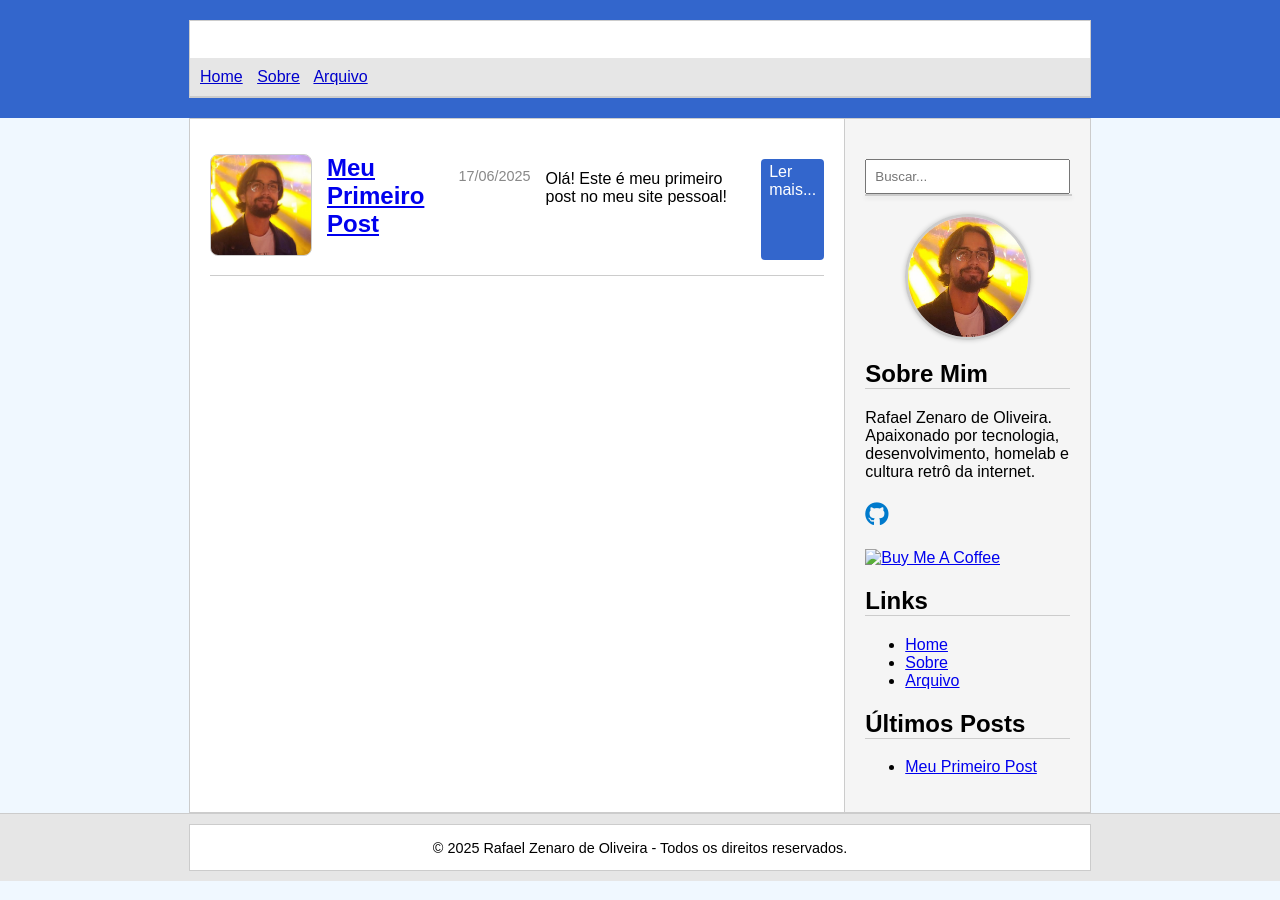
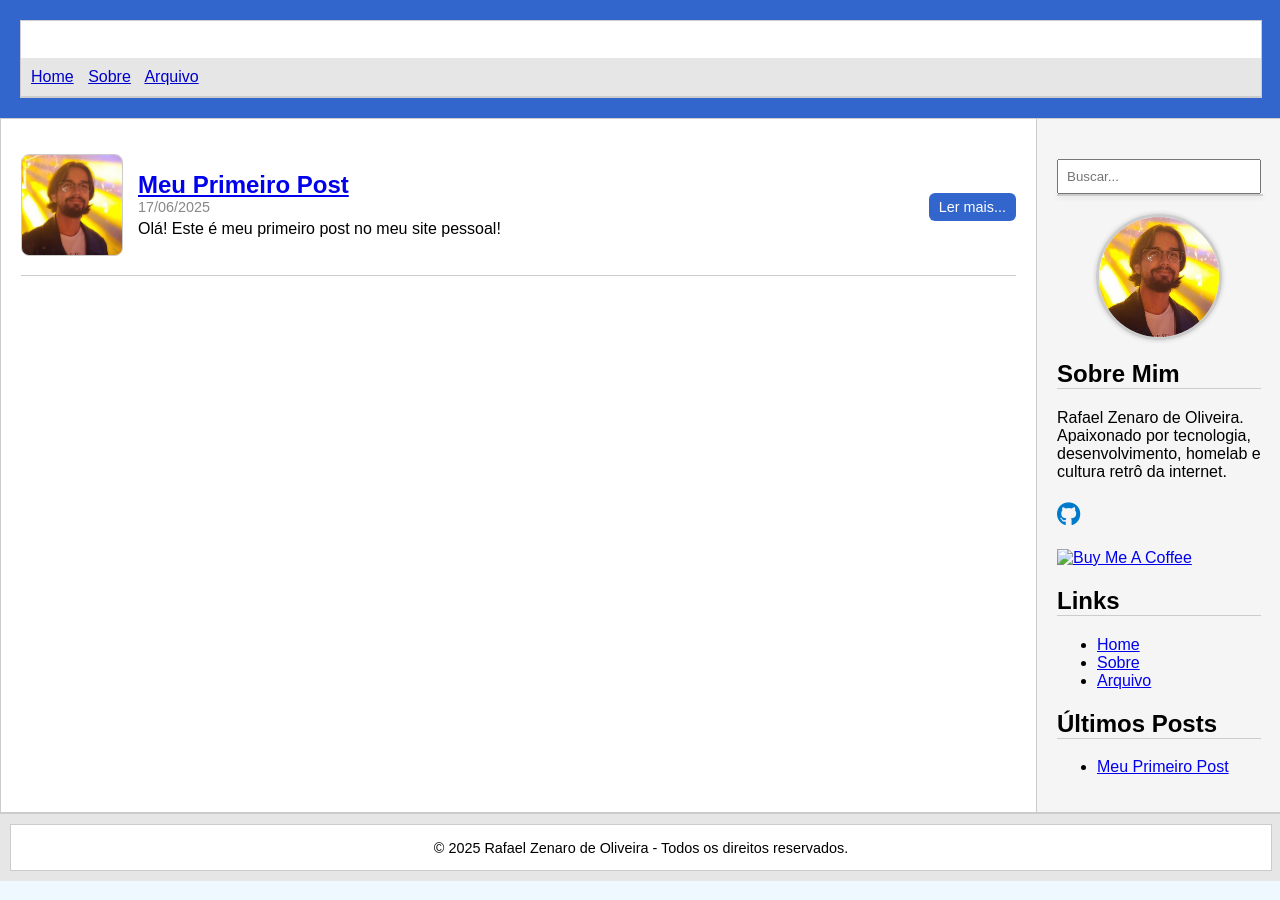
Before and after one commit to zenaror/zenaror.github.io, a Jekyll site: the page built from index.html, in a window 1280 px wide. Built offline with Jekyll 4.4.1, drawn with Linux system fonts in a browser that asks for light colours.

Commit message:
Atualiza Site

```diff
--- a/_layouts/home.html
+++ b/_layouts/home.html
@@ -2,7 +2,7 @@
 layout: default
 ---
 {% for post in site.posts %}
-  <div class="post-preview">
+<div class="post-preview">
     {% if post.thumbnail %}
       <div class="post-thumb">
         <a href="{{ post.url }}">
@@ -10,9 +10,11 @@ layout: default
         </a>
       </div>
     {% endif %}
-    <h2><a href="{{ post.url }}">{{ post.title }}</a></h2>
-    <p class="post-date">{{ post.date | date: "%d/%m/%Y" }}</p>
-    <p>{{ post.excerpt | strip_html | truncate: 150 }}</p>
-    <a class="read-more" href="{{ post.url }}">Ler mais...</a>
+  <div class="post-info">
+    <h2><a href=href="{{ post.url }}">{{ post.title }}</a></h2>
+    <div class="post-date">{{ post.date | date: "%d/%m/%Y" }}</div>
+    <div class="post-excerpt">{{ post.excerpt | strip_html | truncate: 150 }}</div>
   </div>
+  <a href="{{ post.url }}" class="read-more">Ler mais...</a>
+</div>
 {% endfor %}
--- a/assets/css/style.css
+++ b/assets/css/style.css
@@ -5,83 +5,70 @@ body {
   margin: 0;
   padding: 0;
 }
+
 .container {
-  width: 900px;
+  max-width: 1400px;
+  width: 100%;
   margin: 0 auto;
   background-color: white;
   border: 1px solid #ccc;
 }
+
 header {
   background-color: #3366cc;
   color: white;
   padding: 20px;
 }
+
 header h1 {
   margin: 0;
 }
+
 header h1 a {
   color: white;
   text-decoration: none;
 }
+
 nav {
   background-color: #e6e6e6;
   padding: 10px;
   border-bottom: 1px solid #ccc;
 }
+
 nav a {
   color: #0000cc;
   text-decoration: underline;
   margin-right: 10px;
 }
+
 .content {
   display: flex;
 }
+
 .main {
-  flex: 3;
+  flex: 1;
   padding: 20px;
 }
+
 .sidebar {
-  flex: 1;
+  max-width: 204px;
+  width: 100%;
+  flex-shrink: 0;
   padding: 20px;
   background-color: #f5f5f5;
   border-left: 1px solid #ccc;
 }
+
 .sidebar h2 {
   border-bottom: 1px solid #ccc;
 }
 
-
-
-.social-icons {
-  margin: 20px 0;
-}
-
-.social-icons a {
-  color: #007acc; /* azul base */
-  font-size: 1.5em;
-  margin-right: 10px;
-  text-decoration: none;
-  transition: color 0.3s;
-}
-
-.social-icons a:hover {
-  color: #005f99; /* tom de azul mais escuro ao passar o mouse */
-}
-
-
-
-
-footer {
-  background-color: #e6e6e6;
-  text-align: center;
-  padding: 10px;
-  border-top: 1px solid #ccc;
-  font-size: 0.9em;
-}
+/* Avatar na Sidebar */
 .avatar {
   text-align: center;
   margin-bottom: 15px;
 }
+
 .avatar img {
   width: 120px;
   height: 120px;
@@ -93,13 +80,41 @@ footer {
   margin: 0 auto;
 }
 
+/* Social icons */
+.social-icons {
+  margin: 20px 0;
+}
 
+.social-icons a {
+  color: #007acc;
+  font-size: 1.5em;
+  margin-right: 10px;
+  text-decoration: none;
+  transition: color 0.3s;
+}
+
+.social-icons a:hover {
+  color: #005f99;
+}
+
+/* Footer */
+footer {
+  background-color: #e6e6e6;
+  text-align: center;
+  padding: 10px;
+  border-top: 1px solid #ccc;
+  font-size: 0.9em;
+}
+
+/* Post preview layout */
 .post-preview {
+  display: flex;
+  align-items: center;
+  gap: 15px;
   border-bottom: 1px solid #ccc;
   padding: 15px 0;
-  display: flex;
-  gap: 15px;
 }
+
 .post-thumb img {
   width: 100px;
   height: 100px;
@@ -107,36 +122,50 @@ footer {
   border-radius: 8px;
   border: 1px solid #ccc;
 }
+
+.post-info {
+  flex: 1;
+}
+
 .post-preview h2 {
   margin: 0;
 }
+
 .post-preview .post-date {
   color: #888;
   font-size: 0.9em;
 }
+
+.post-preview .post-excerpt {
+  margin: 5px 0;
+}
+
 .read-more {
-  display: inline-block;
-  margin-top: 5px;
   background-color: #3366cc;
   color: white;
-  padding: 4px 8px;
+  padding: 6px 10px;
   text-decoration: none;
-  border-radius: 4px;
+  border-radius: 6px;
+  font-size: 0.9em;
+  white-space: nowrap;
 }
+
 .read-more:hover {
   background-color: #254d99;
 }
 
-
+/* Search */
 .search-box {
   margin: 20px 0;
   position: relative;
 }
+
 #search-input {
   width: 100%;
   padding: 8px;
   box-sizing: border-box;
 }
+
 .search-results {
   list-style: none;
   padding: 0;
@@ -150,15 +179,18 @@ footer {
   z-index: 1000;
   box-shadow: 0 2px 5px rgba(0,0,0,0.1);
 }
+
 .search-results li {
   padding: 8px;
   border-bottom: 1px solid #eee;
 }
+
 .search-results li a {
   text-decoration: none;
   color: #007acc;
   display: block;
 }
+
 .search-results li:hover {
   background-color: #f0f8ff;
 }
```
